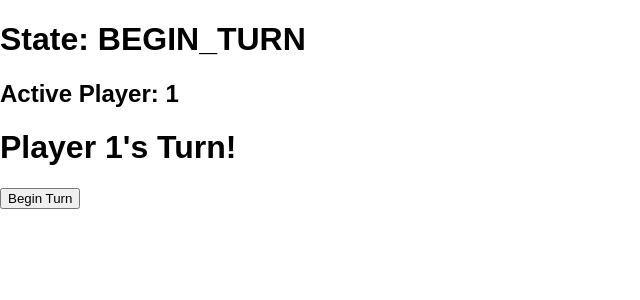
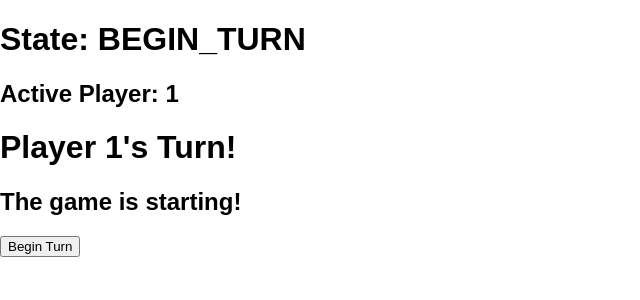
Before and after one commit to RJFelix/battleboats, a React (Create React App) app: page / in a window 1280 px wide. Both pictures are taken after a click on the button "Start!". Shown: the top 300 px of the page, without its empty margins (0-640 px from the left). Built offline with nearby package versions, Linux system fonts and the light colour scheme.

Commit message:
Add text descriptions of the action to BeginTurn

```diff
--- a/src/component/BeginTurn.jsx
+++ b/src/component/BeginTurn.jsx
@@ -1,12 +1,26 @@
 import React from 'react';
 
-const BeginTurn = ({game}) => (
+const BeginTurn = ({game}) => {
+  let statusUpdate = <h2>The game is starting!</h2>
+  if(game.moves.length > 0) {
+    const lastMove = game.moves[game.moves.length - 1];
+    if(lastMove.sunk) {
+      statusUpdate = <h2>Player {game.activePlayer}'s ship was sunk! It was {lastMove.sunkDescription}.</h2>
+    } else if(lastMove.hit) {
+      statusUpdate = <h2>Player {game.activePlayer}'s ship was hit!</h2>
+    } else {
+      statusUpdate = <h2>Miss!</h2>
+    }
+  }
+  return (
     <div>
       <h1>Player {game.activePlayer}'s Turn!</h1>
+      {statusUpdate}
       <button onClick={() =>
         game.play()
       }>Begin Turn</button>
     </div>
   );
+}
 
 export default BeginTurn;
--- a/src/game/Ship.js
+++ b/src/game/Ship.js
@@ -73,6 +73,7 @@ class Ship {
     // Set them all to un-hit
     this.tiles = this.tiles.map(t => ({...t, hit: false}));
     this.alive = true;
+    this.shape = shape;
 
   }
 
```
Lines whose indentation alone changed are shown as unchanged.
